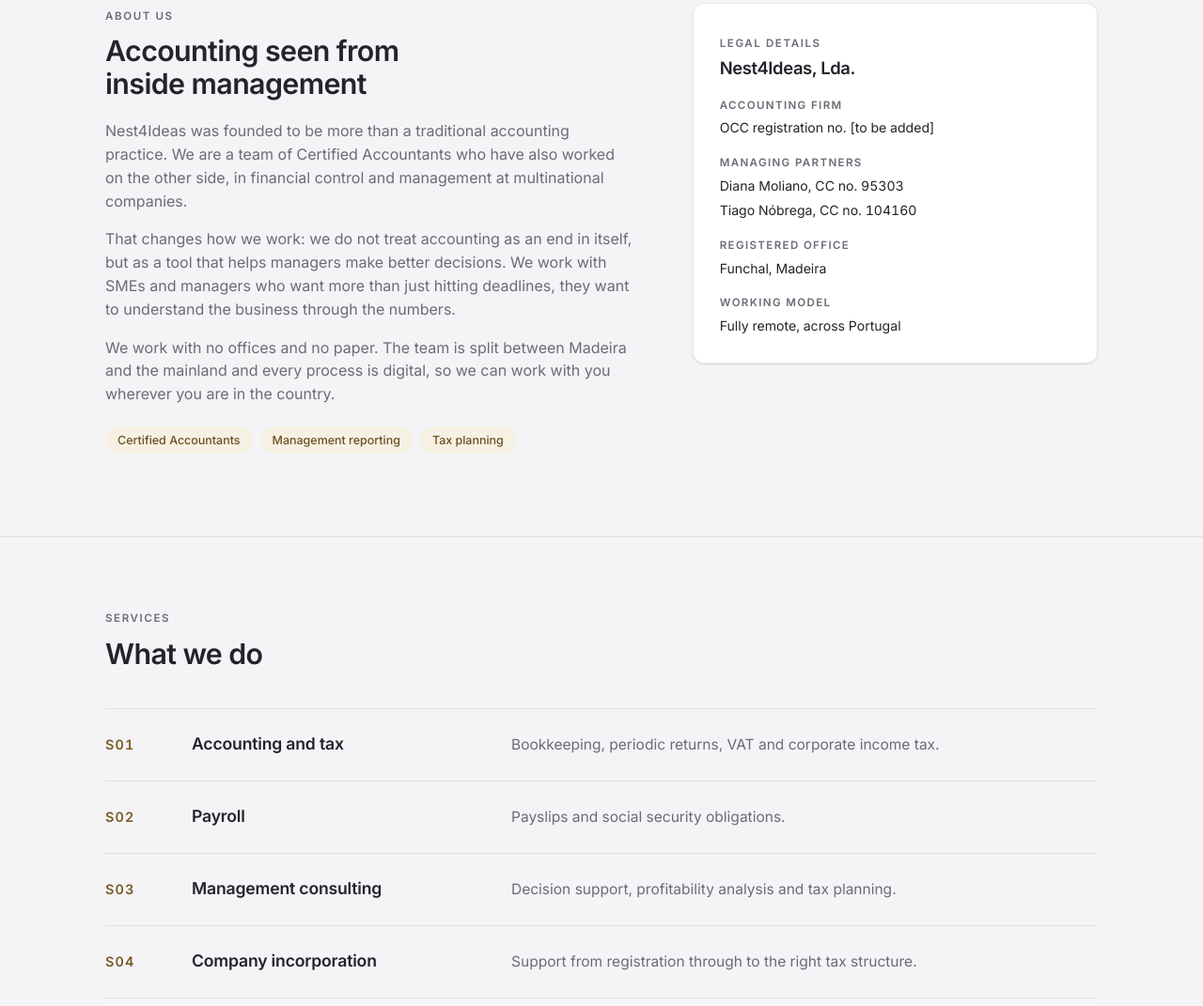
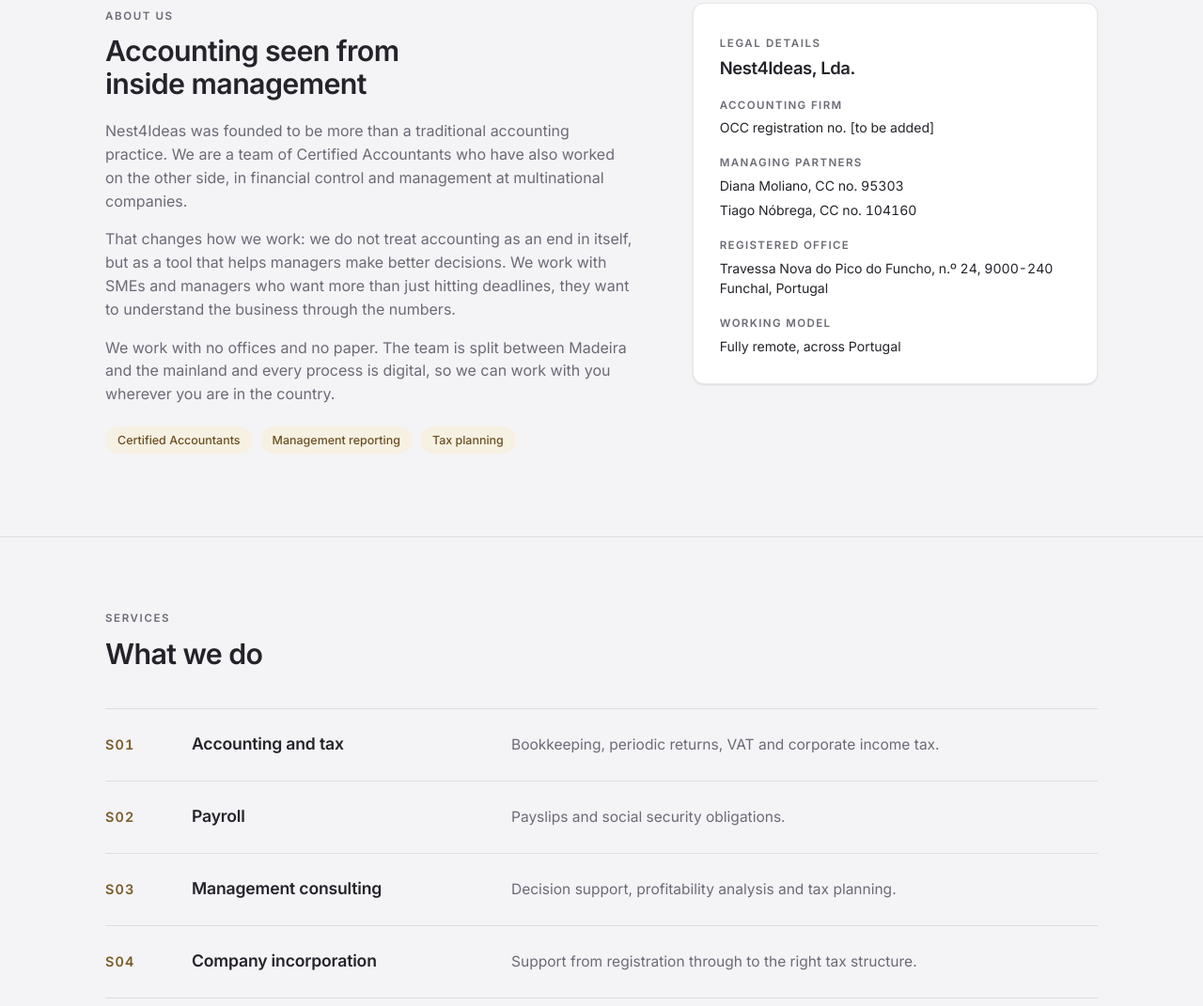
Before and after one commit to nest4ideas-lda/site, a website: page site/en/index.html in a window 1280 px wide. Shown: the part 1374-2445 px from the top of the page at 94% size. Drawn offline with Linux system fonts and the light colour scheme.

Commit message:
feat: update registered office address in English and Portuguese versions

```diff
--- a/site/assets/i18n/en.json
+++ b/site/assets/i18n/en.json
@@ -58,7 +58,7 @@
     "partner1": "Diana Moliano, CC no. 95303",
     "partner2": "Tiago Nóbrega, CC no. 104160",
     "hqLabel": "Registered office",
-    "hqValue": "Funchal, Madeira",
+    "hqValue": "Travessa Nova do Pico do Funcho, n.º 24, 9000-240 Funchal, Portugal",
     "modelLabel": "Working model",
     "modelValue": "Fully remote, across Portugal"
   },
--- a/site/en/index.html
+++ b/site/en/index.html
@@ -124,9 +124,11 @@
     />
     <link rel="stylesheet" href="../assets/css/style.css" />
 
-    <!-- TODO before go-live: add the registered office address and sameAs
-         (LinkedIn). The practice is remote with no premises to visit, so
-         areaServed rather than a street address is the honest signal here. -->
+    <!-- The sede social is published in the page for CSC article 171, but is
+         deliberately left out of the structured data: clients are never served
+         there, and a street address biases Google towards local Funchal
+         results rather than the nationwide reach the practice actually has.
+         TODO before go-live: add sameAs (LinkedIn). -->
     <script type="application/ld+json">
       {
         "@context": "https://schema.org",
@@ -418,9 +420,7 @@
             </div>
           </div>
 
-          <!-- TODO before go-live: add the OCC registration number below, and
-               confirm "Funchal, Madeira" is the sede social on file at the
-               Conservatória, which is usually a full street address. -->
+          <!-- TODO before go-live: add the OCC registration number below. -->
           <div class="card">
             <span class="eyebrow" data-i18n="about.cardEyebrow"
               >Legal details</span
@@ -435,7 +435,10 @@
               <dd data-i18n="about.partner1">Diana Moliano, CC no. 95303</dd>
               <dd data-i18n="about.partner2">Tiago Nóbrega, CC no. 104160</dd>
               <dt data-i18n="about.hqLabel">Registered office</dt>
-              <dd data-i18n="about.hqValue">Funchal, Madeira</dd>
+              <dd data-i18n="about.hqValue">
+                Travessa Nova do Pico do Funcho, n.º 24, 9000-240 Funchal,
+                Portugal
+              </dd>
               <dt data-i18n="about.modelLabel">Working model</dt>
               <dd data-i18n="about.modelValue">
                 Fully remote, across Portugal
```
Also changed, not shown: site/index.html (+9 -7 lines), README.md.
